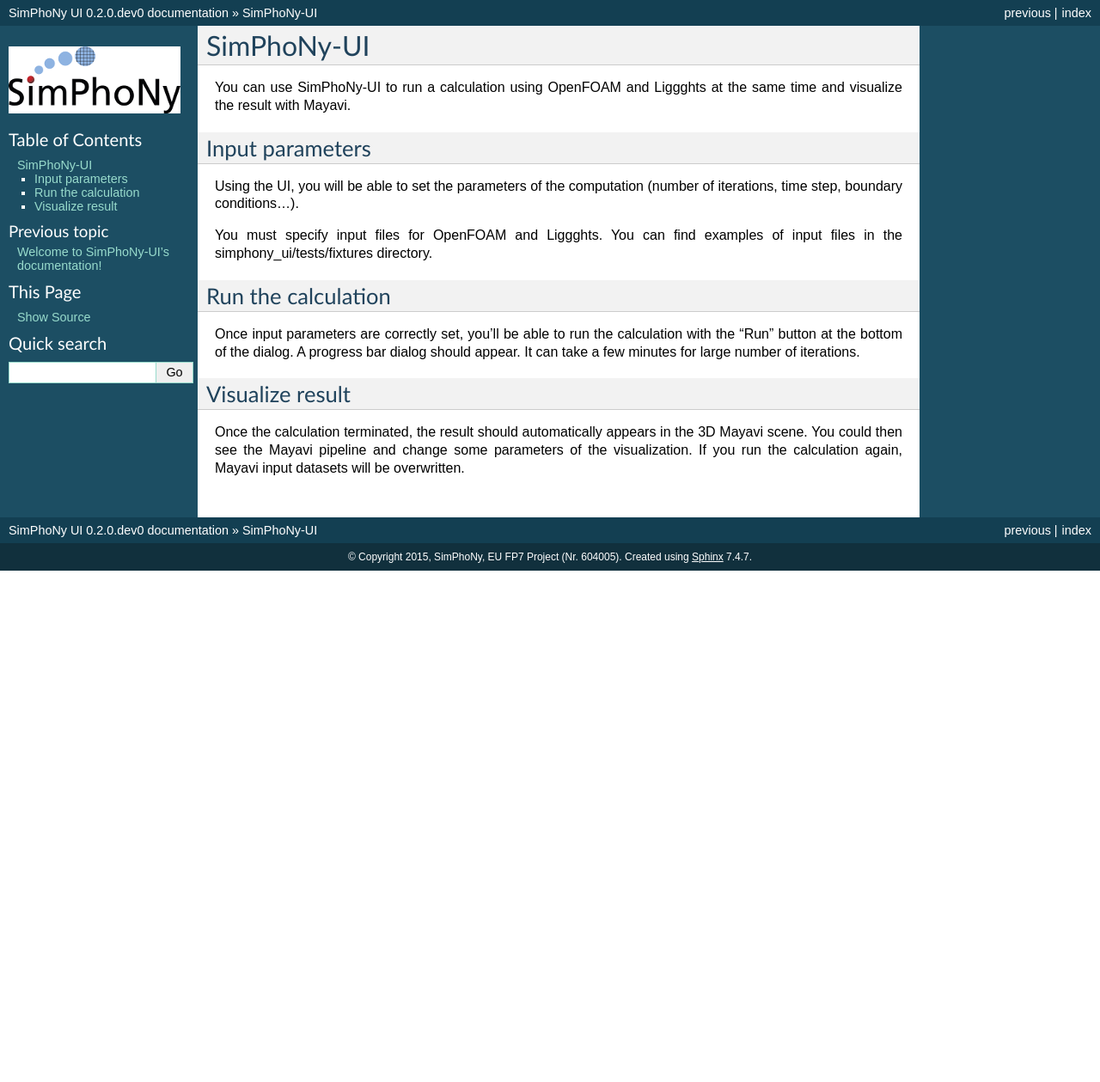
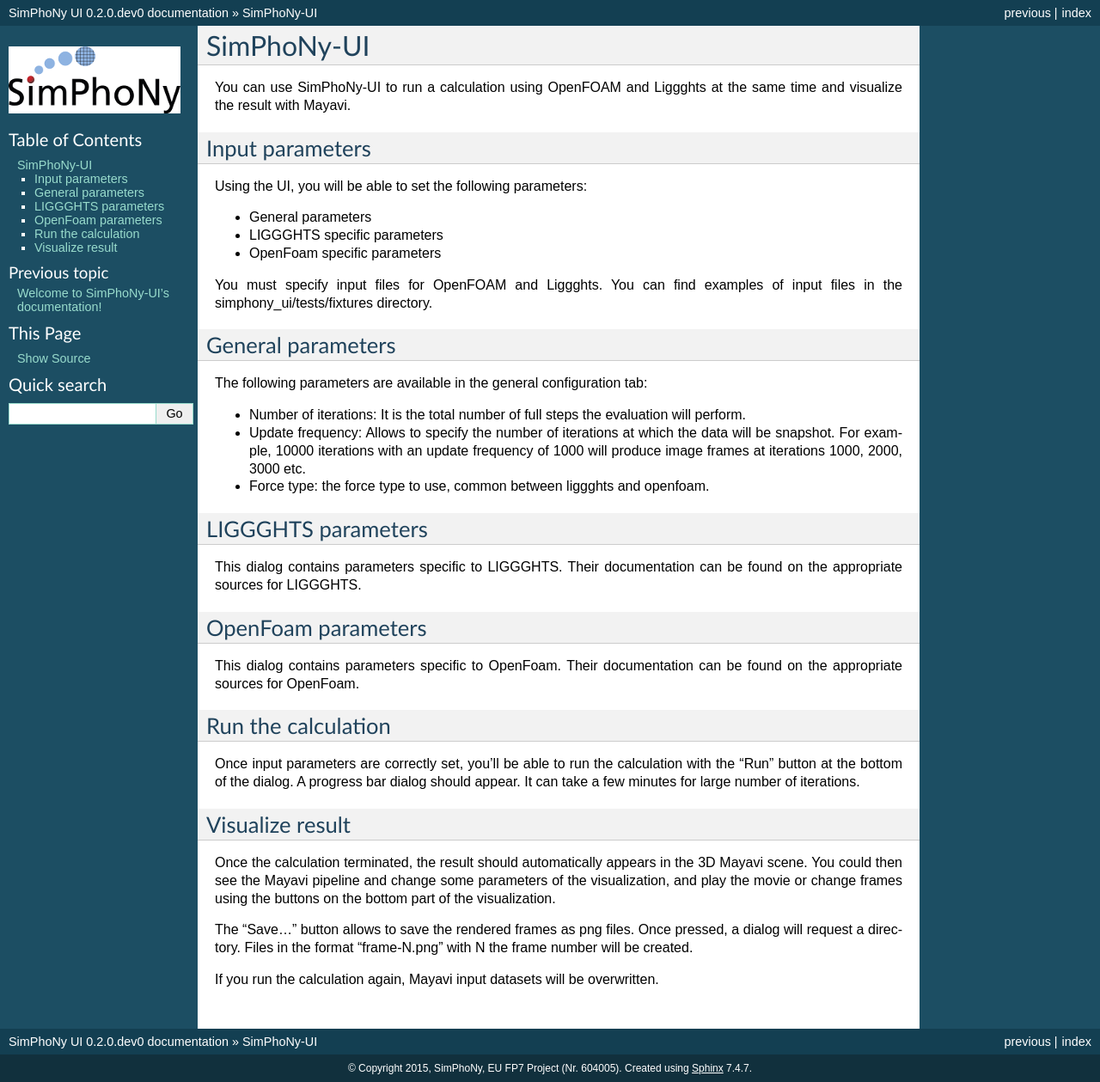
Before and after one commit to simphony/simphony-ui, a Sphinx documentation site: the page built from doc/source/ui_doc.rst, in a window 1280 px wide. Shown: the whole page at 86% size. Built offline with Sphinx 7.4.7, drawn with Linux system fonts in a browser that asks for light colours; before the commit the page ends 900 px from its top, so only the background shows below that.

Commit message:
Added changelog and documentation
(cherry picked from commit e55ff4eb8a267645cd7d441314c96ba8471e9ed9)

```diff
--- a/doc/source/ui_doc.rst
+++ b/doc/source/ui_doc.rst
@@ -7,11 +7,37 @@ and visualize the result with Mayavi.
 Input parameters
 ----------------
 
-Using the UI, you will be able to set the parameters of the computation (number of
-iterations, time step, boundary conditions...).
+Using the UI, you will be able to set the following parameters:
+
+- General parameters
+- LIGGGHTS specific parameters
+- OpenFoam specific parameters
 
 You must specify input files for OpenFOAM and Liggghts. You can find
 examples of input files in the simphony_ui/tests/fixtures directory.
+
+General parameters
+------------------
+
+The following parameters are available in the general configuration tab:
+
+- Number of iterations: It is the total number of full steps the evaluation will perform.
+- Update frequency: Allows to specify the number of iterations at which the data
+  will be snapshot. For example, 10000 iterations with an update frequency of 1000 will
+  produce image frames at iterations 1000, 2000, 3000 etc.
+- Force type: the force type to use, common between liggghts and openfoam.
+
+LIGGGHTS parameters
+-------------------
+
+This dialog contains parameters specific to LIGGGHTS.
+Their documentation can be found on the appropriate sources for LIGGGHTS.
+
+OpenFoam parameters
+-------------------
+
+This dialog contains parameters specific to OpenFoam.
+Their documentation can be found on the appropriate sources for OpenFoam.
 
 Run the calculation
 -------------------
@@ -25,5 +51,11 @@ Visualize result
 
 Once the calculation terminated, the result should automatically appears in the 3D
 Mayavi scene. You could then see the Mayavi pipeline and change some parameters of
-the visualization.
+the visualization, and play the movie or change frames using the buttons on the
+bottom part of the visualization.
+
+The "Save..." button allows to save the rendered frames as png files. Once
+pressed, a dialog will request a directory. Files in the format "frame-N.png"
+with N the frame number will be created.
+
 If you run the calculation again, Mayavi input datasets will be overwritten.
```
Also changed, not shown: CHANGES.txt (+7 -0 lines).
